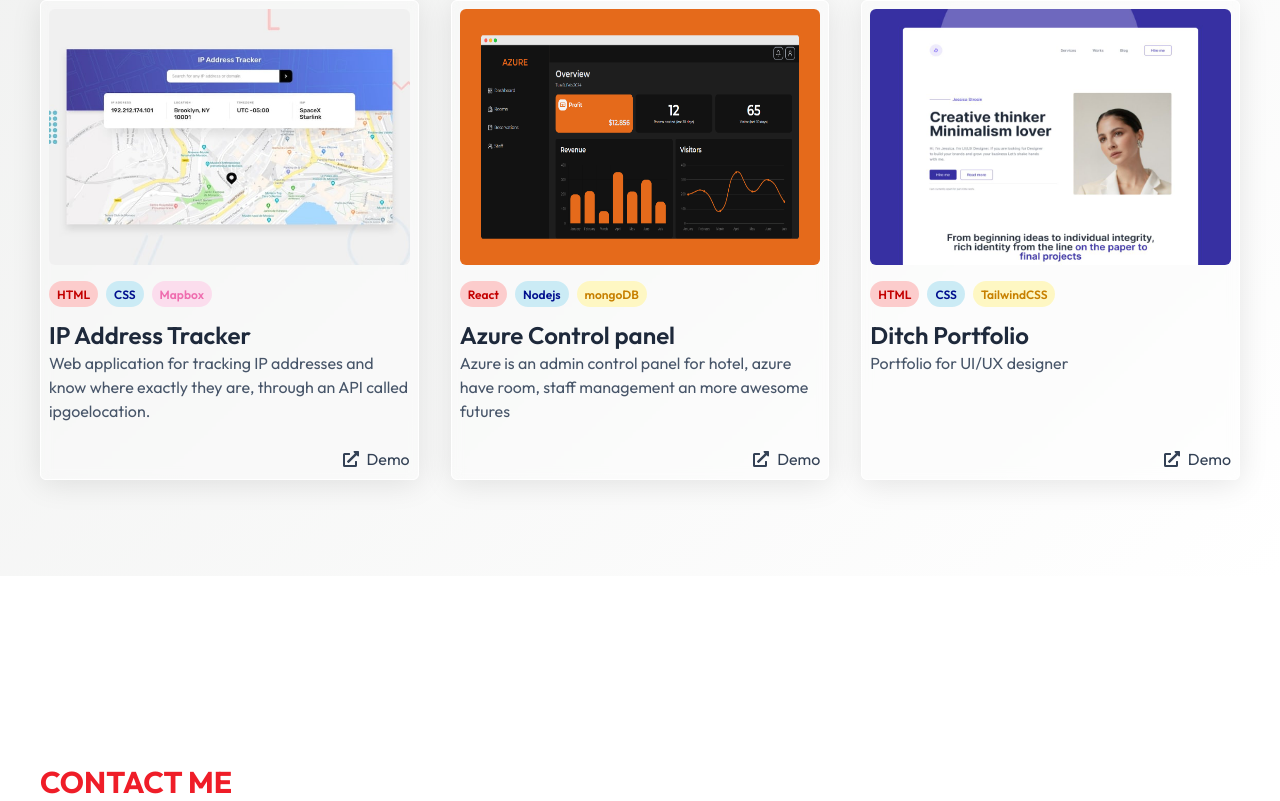
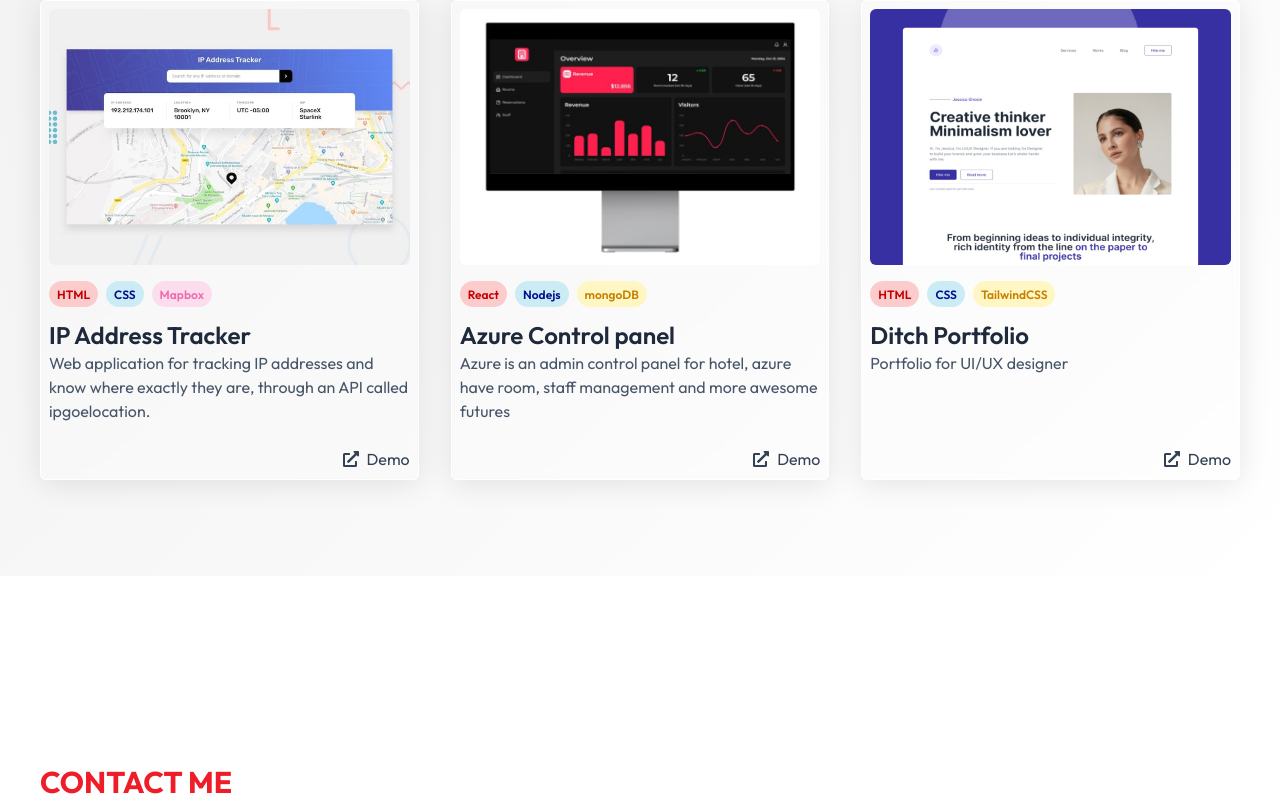
Before and after one commit to imad273/portfolio, a Next.js app: page / in a window 1280 px wide. Shown: the part 2804-3605 px from the top of the page. Built offline with nearby package versions, Linux system fonts and the light colour scheme.

Commit message:
update: project

```diff
--- a/src/components/pages/Projects.tsx
+++ b/src/components/pages/Projects.tsx
@@ -8,7 +8,7 @@ import Ratro from '@/assets/ratro.png'
 import Image from 'next/image'
 import Link from 'next/link'
 import { FaExternalLinkAlt } from "react-icons/fa";
-import azure from "@/assets/AZURE-HOTEL.png";
+import azure from "@/assets/AZURE-HOTEL.jpg";
 import trendHive from "@/assets/trendHive.png";
 import { motion } from 'framer-motion'
 
@@ -109,7 +109,7 @@ const Projects = () => {
     {
       picture: azure,
       name: "Azure Control panel",
-      description: "Azure is an admin control panel for hotel, azure have room, staff management an more awesome futures",
+      description: "Azure is an admin control panel for hotel, azure have room, staff management and more awesome futures",
       link: "https://azure-hotel-panel.vercel.app/",
       technologies: [
         {
```
Also changed, not shown: src/assets/AZURE-HOTEL.jpg (added), src/assets/AZURE-HOTEL.png (deleted).
